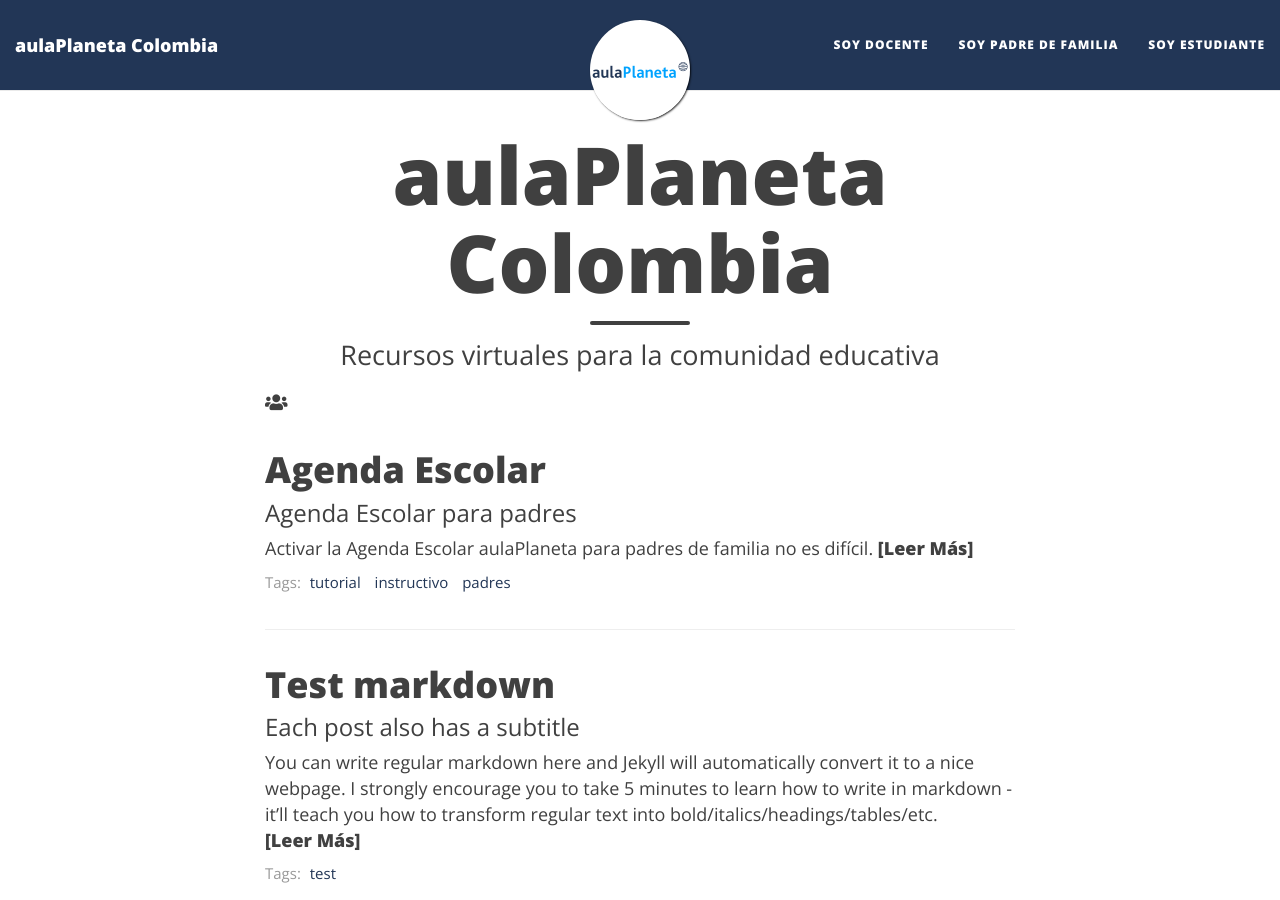
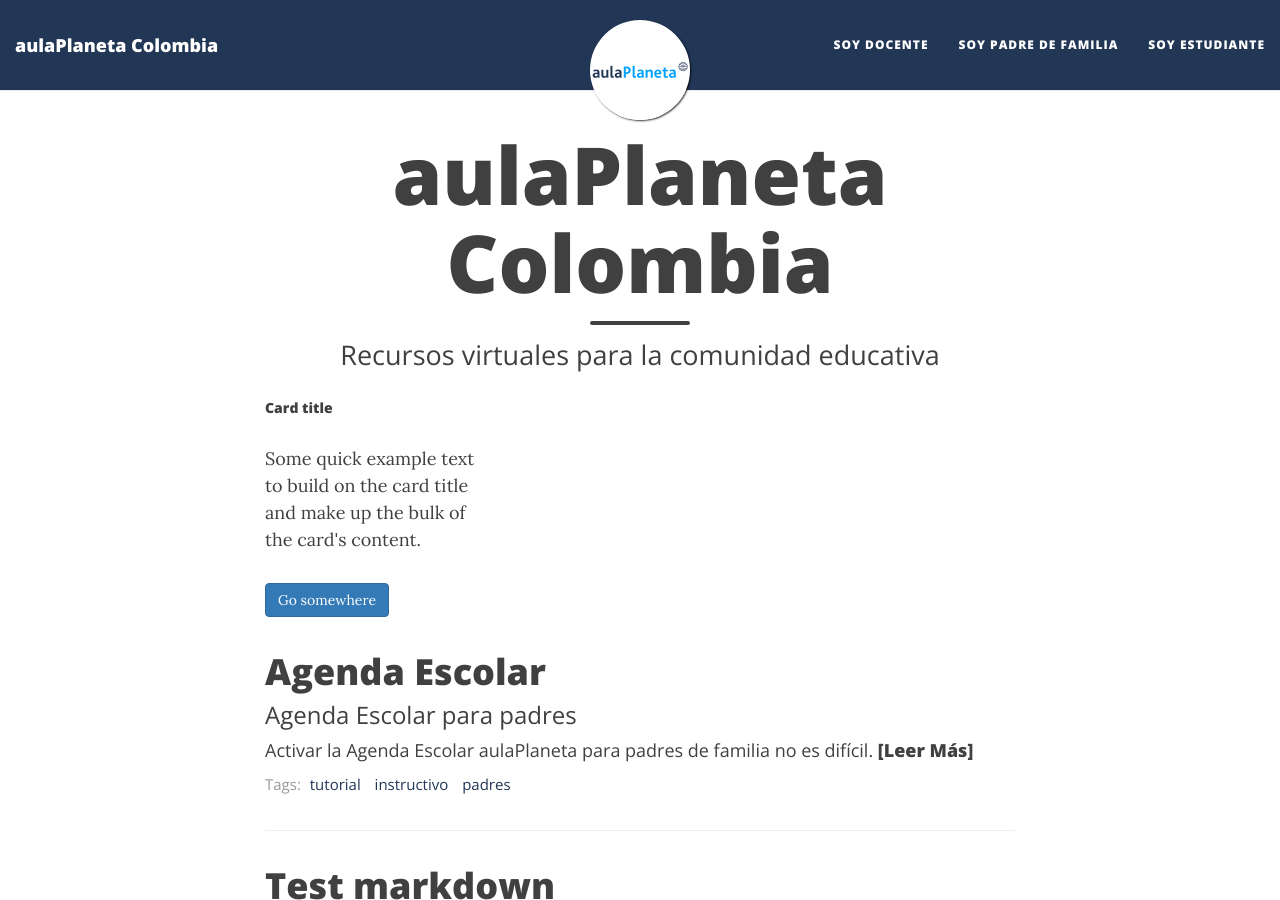
Before and after one commit to AulaPlanetaColombia/AulaPlanetaColombia.github.io, a Jekyll site: the page built from index.html, in a window 1280 px wide and 900 px high. Built offline with Jekyll 4.4.1, drawn with Linux system fonts in a browser that asks for light colours; nearby versions of some CDN libraries; the list of posts is cut into pages by our own code.

Commit message:
Update index.html

```diff
--- a/index.html
+++ b/index.html
@@ -5,9 +5,15 @@
 use-site-title: true
 ---
 <div class="row">
-    <div class="col-sm-4">
-        <i class="fas fa-users"></i>
-    </div>
+	<div class="col-md-4 col-sm-6 col-12">
+		<div class="card">
+			<div class="card-body">
+				<h5 class="card-title">Card title</h5>
+				<p class="card-text">Some quick example text to build on the card title and make up the bulk of the card's content.</p>
+				<a href="#" class="btn btn-primary">Go somewhere</a>
+			</div>
+		</div>
+	</div>
 </div>
 
 <div class="posts-list">
```
